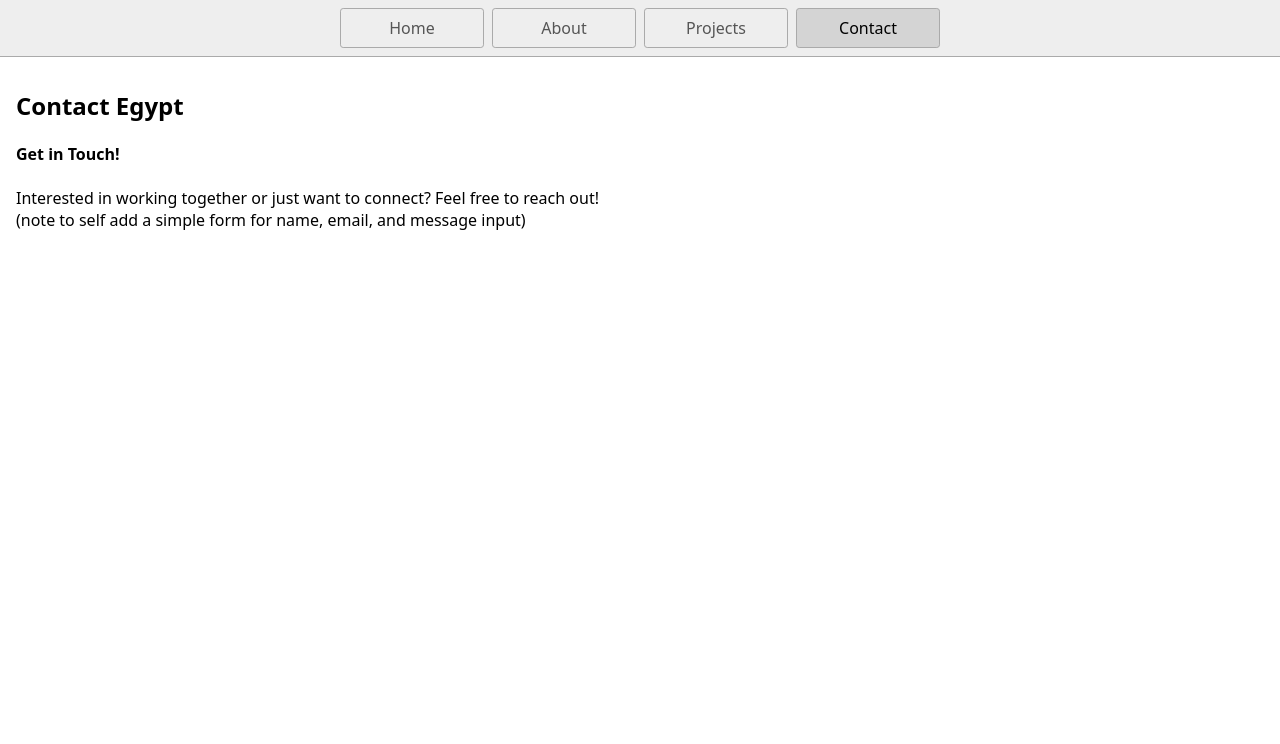
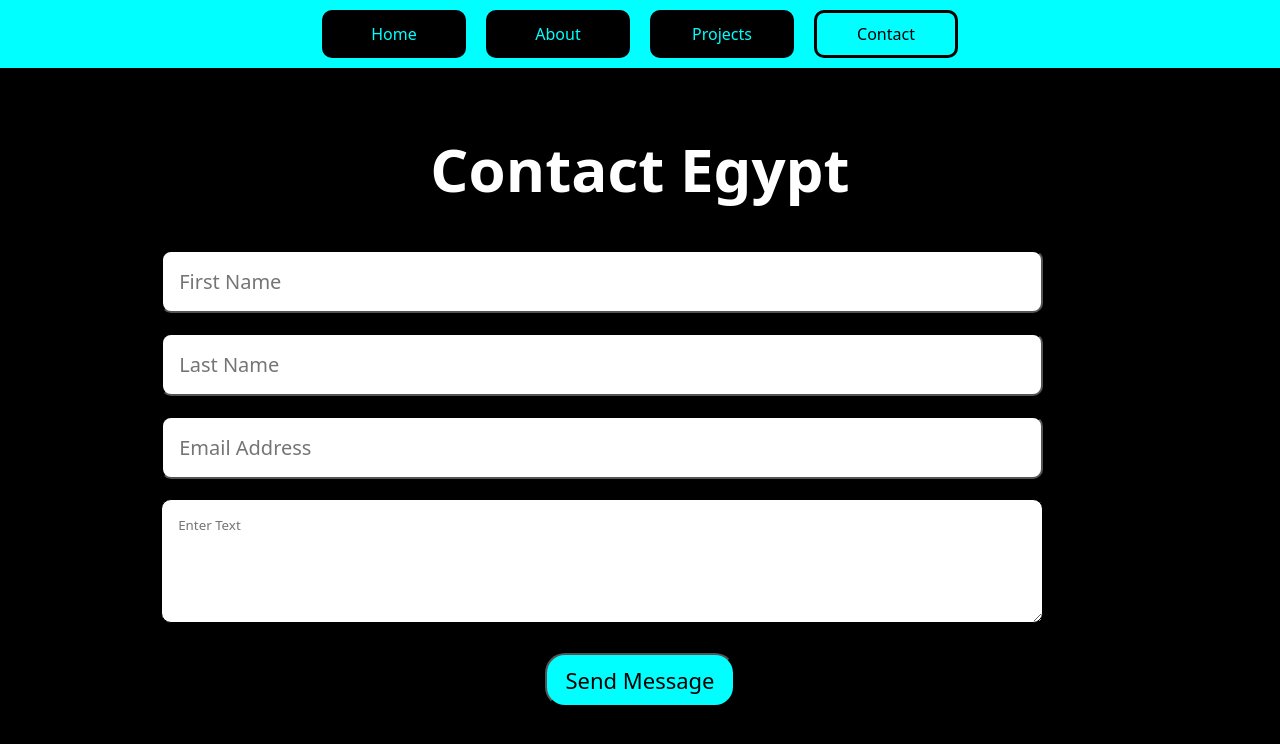
Before and after one commit to jazmirafy/First-Website, a website: page page4.html in a window 1280 px wide. Drawn offline with Linux system fonts and the light colour scheme.

Commit message:
Added contact page and changed the color scheme!

```diff
--- a/page4.html
+++ b/page4.html
@@ -16,10 +16,15 @@
 
     </nav>
     <main>
-      <h1>Contact Egypt</h1>
-      <h4>Get in Touch!</h4>
-      <p2>Interested in working together or just want to connect? Feel free to reach out!<br>(note to self add a simple form for name, email, and message input) </p2>
+      <form action="https://formspree.io/f/xzzdaglj" method="POST">
+        <h1>Contact Egypt</h1>
+        <input type="text" name="first" placeholder="First Name" autocomplete="off" required>
+        <input type="text" name="last" placeholder="Last Name" autocomplete="off" required>
+        <input type="email" name="email" placeholder="Email Address" autocomplete="off" required>
+        <textarea rows="5" cols="60" name="message" placeholder="Enter Text" autocomplete="off" required></textarea>
+        <button type="submit">Send Message</button>
+      </form>
+    </main>
 
-    </main>
   </body>
 </html>
--- a/styles.css
+++ b/styles.css
@@ -1,5 +1,7 @@
 * {
   box-sizing: border-box;
+  background-color: black;
+  font-family: system-ui, -apple-system, BlinkMacSystemFont, 'Segoe UI', Roboto, Oxygen, Ubuntu, Cantarell, 'Open Sans', 'Helvetica Neue', sans-serif;
 }
 
 body {
@@ -14,33 +16,82 @@ nav {
   flex-wrap: wrap;
   align-items: center;
   justify-content: center;
-  padding: 0.5rem;
-  gap: 0.5rem;
-  border-bottom: solid 1px #aaa;
-  background-color: #eee;
+  padding: 10px;
+  gap: 20px;
+  background-color: aqua;
 }
 
 nav a {
   display: inline-block;
   min-width: 9rem;
-  padding: 0.5rem;
-  border-radius: 0.2rem;
-  border: solid 1px #aaa;
+  padding: 10px;
+  border-radius: 10px;
+  border: solid 3px black;
   text-align: center;
   text-decoration: none;
-  color: #555;
+  color: aqua;
 }
 
 nav a[aria-current='page'] {
   color: #000;
-  background-color: #d4d4d4;
+  background-color: aqua;
 }
 
 main {
-  padding: 1rem;
+
+  padding: 10px;
+  color: white;
 }
 
 h1 {
-  font-weight: bold;
-  font-size: 1.5rem;
+  color: white;
+  padding-top: 10px;
+  text-align: center;
+  font-size: 60px;
+  font-family:system-ui, -apple-system, BlinkMacSystemFont, 'Segoe UI', Roboto, Oxygen, Ubuntu, Cantarell, 'Open Sans', 'Helvetica Neue', sans-serif;
 }
+input{
+  background-color: white;
+  width: 70%;
+  margin-left: 12%;
+  font-size:20px;
+  padding: 16px 16px;
+  border-radius: 10px;
+  border-color: black;
+  margin-bottom: 20px;
+}
+textarea{
+  background-color: white;
+  width: 70%;
+  margin-left: 12%;
+  padding: 16px 16px;
+  border-radius: 10px;
+  border-color: black;
+  margin-bottom: 25px;
+  font-family:system-ui, -apple-system, BlinkMacSystemFont, 'Segoe UI', Roboto, Oxygen, Ubuntu, Cantarell, 'Open Sans', 'Helvetica Neue', sans-serif;
+}
+input:focus-within{
+  outline: none;
+  border-color: aqua;
+  border-width: 3px;
+}
+textarea:focus-within{
+  outline: none;
+  border-color: aqua;
+  border-width: 3px;
+}
+button{
+  background-color: aqua;
+  border-radius: 20px;
+  border-color: black;
+  font-size: 22px;
+  padding: 10px 18px;
+  text-align: center;
+  display: flex;
+  margin: auto;
+
+}
+button:hover{
+  opacity: 80%;
+  cursor: pointer;
+}
```
